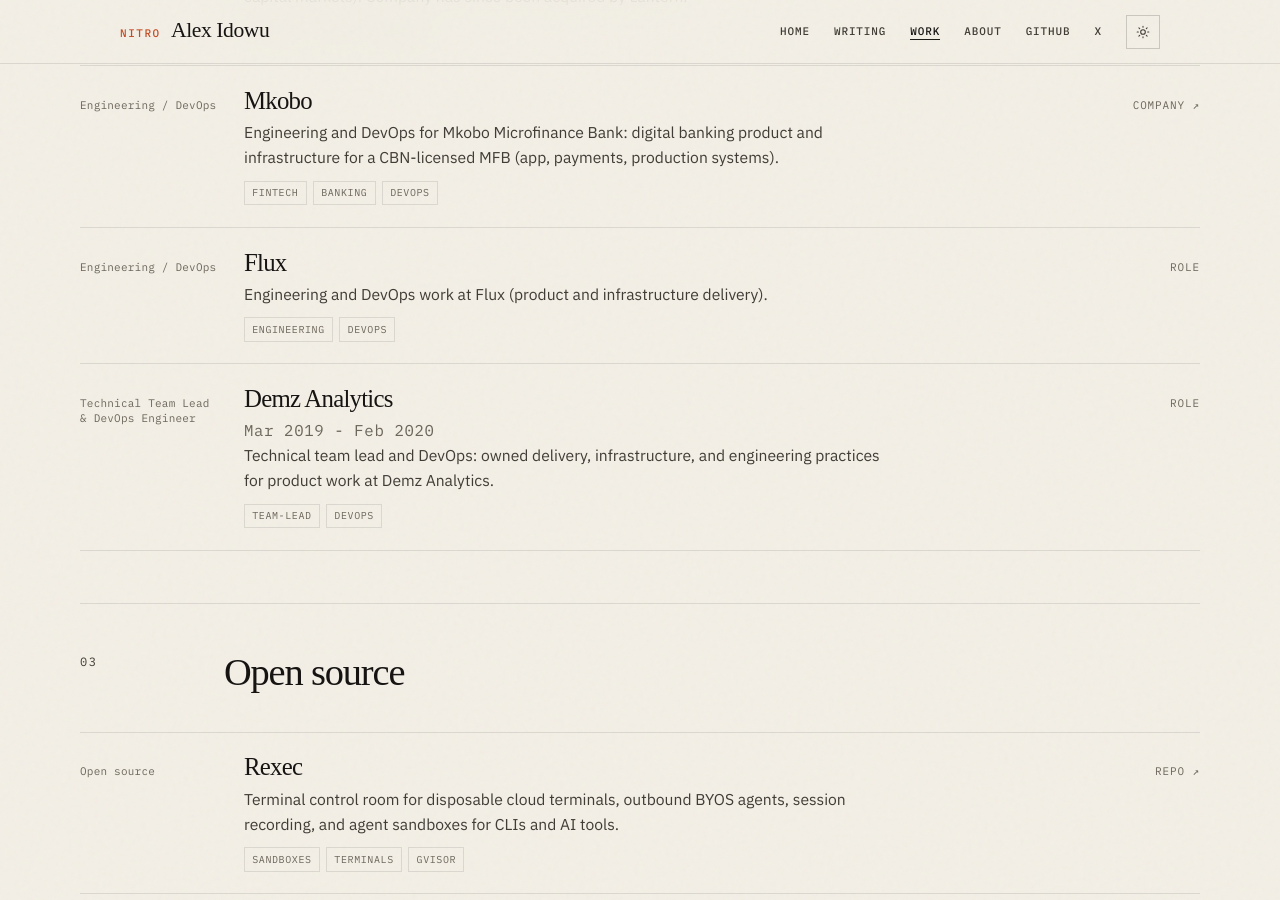
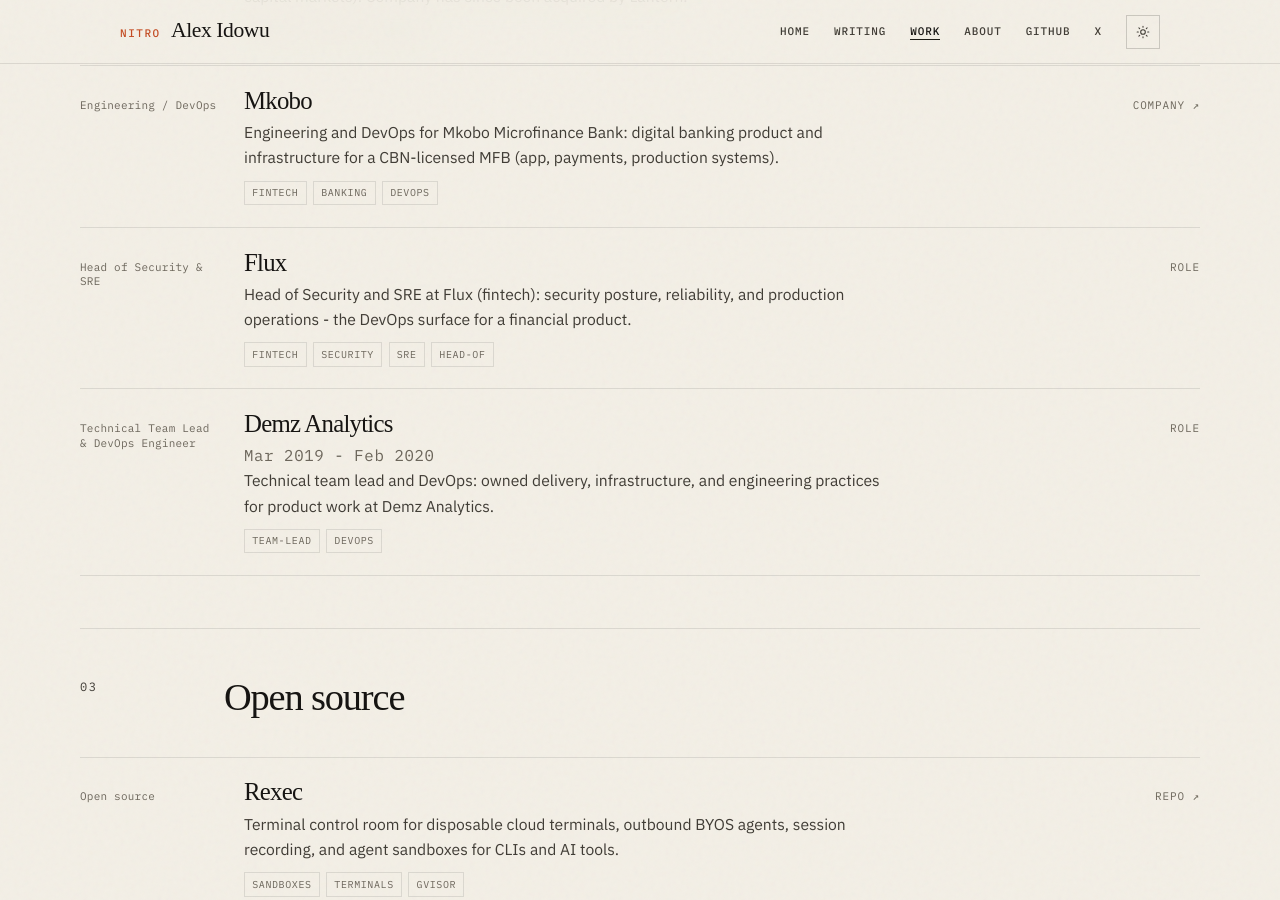
Before and after one commit to 9trocode/9trocode.github.io, a Jekyll site: the page built from work.md, in a window 1280 px wide and 900 px high, scrolled down 1692 px. Built offline with Jekyll 4.4.1, drawn with Linux system fonts in a browser that asks for light colours; some web fonts are replaced.

Commit message:
Correct Flux role: Head of Security and SRE at a fintech.
User-confirmed title and domain for the Roles catalogue and About.

```diff
--- a/_data/work.yml
+++ b/_data/work.yml
@@ -77,13 +77,14 @@
 - name: Flux
   kind: Roles
   home: false
-  role: Engineering / DevOps
+  role: Head of Security & SRE
   period: ""
   url: ""
   link_label: Role
   summary: >-
-    Engineering and DevOps work at Flux (product and infrastructure delivery).
-  tags: [engineering, devops]
+    Head of Security and SRE at Flux (fintech): security posture, reliability,
+    and production operations - the DevOps surface for a financial product.
+  tags: [fintech, security, sre, head-of]
 
 - name: Demz Analytics
   kind: Roles
--- a/about.md
+++ b/about.md
@@ -23,7 +23,7 @@
 
     <p>I'm <strong>Founder &amp; CTO at <a href="https://pipeops.io">PipeOps</a></strong> (<a href="https://github.com/PipeOpsHQ">PipeOpsHQ</a>), a cloud deployment platform that abstracts DevOps complexity so teams can go from code to cloud in minutes. We focus on multi-cloud provisioning, Kubernetes-based runtime, and making platform engineering usable for startups and engineers who shouldn't need a full DevOps team. Part of that surface is the <strong><a href="https://agents.pipeops.io/">PipeOps Kubernetes Agent</a></strong> - BYOS install that turns a VM into a managed deploy target over an outbound tunnel.</p>
 
-    <p>Before PipeOps I held senior and lead roles (not early-career titles): <strong>Head of Engineering</strong> at Deepview, <strong>Technical Team Lead &amp; DevOps</strong> at Demz Analytics, <strong>Senior Software Engineer / DevOps</strong> at <a href="https://www.onepipe.io">OnePipe</a>, plus engineering/DevOps at <a href="https://freyda.io">Freyda</a> (acquired by Lantern), <a href="https://mkobobank.com">Mkobo</a>, and Flux. Those companies are part of the work catalogue on <a href="/work/">Work</a>.</p>
+    <p>Before PipeOps I held senior and lead roles (not early-career titles): <strong>Head of Engineering</strong> at Deepview, <strong>Head of Security &amp; SRE</strong> at Flux (fintech), <strong>Technical Team Lead &amp; DevOps</strong> at Demz Analytics, <strong>Senior Software Engineer / DevOps</strong> at <a href="https://www.onepipe.io">OnePipe</a>, plus engineering/DevOps at <a href="https://freyda.io">Freyda</a> (acquired by Lantern) and <a href="https://mkobobank.com">Mkobo</a>. Those companies are part of the work catalogue on <a href="/work/">Work</a>.</p>
 
     <p>I'm also building <strong>Aeon</strong> - security software for high-trust organizations across cloud, on-prem, and hybrid environments.</p>
 
```
